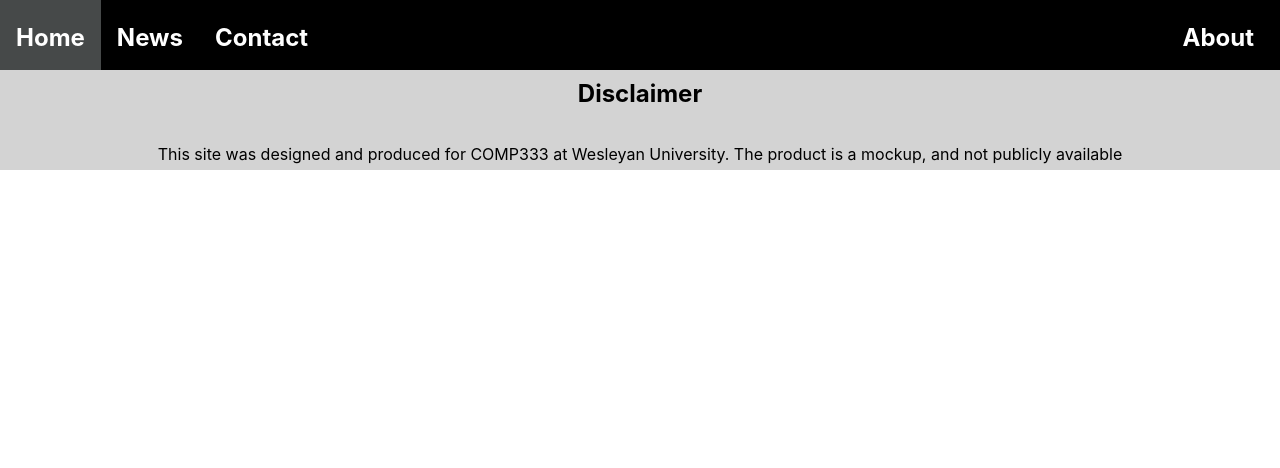
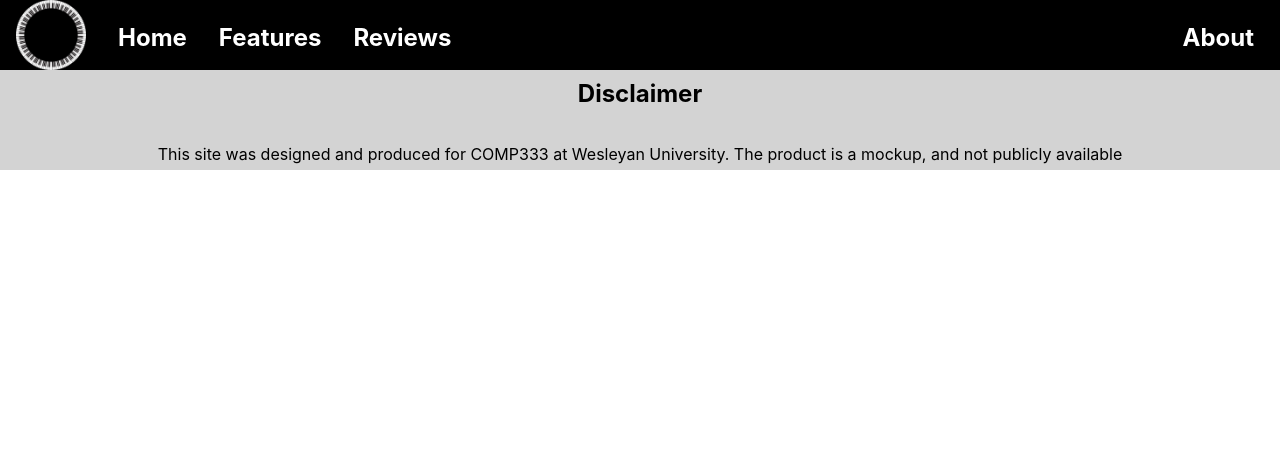
Before and after one commit to saolep/COMP333-HW1, a plain HTML site: page index.html in a window 1280 px wide. Shown: the top 468 px of the page. Drawn offline with Linux system fonts and the light colour scheme.

Commit message:
site navbar icon

```diff
--- a/index.html
+++ b/index.html
@@ -12,9 +12,10 @@
     <div id="navbar">
 
         <ul>
+            <li><img src="icons/piano-g8d45628e1_1280.png"></li>
             <li><a href="#home">Home</a></li>
-            <li><a href="#Reviews">News</a></li>
-            <li><a href="#contact">Contact</b></a></li>
+            <li><a href="#features">Features</a></li>
+            <li><a href="#reviews">Reviews</b></a></li>
             <li style="float:right; padding-right: 10px"><a href="#about">About</a></li>
         </ul>
     </div>
@@ -23,7 +24,6 @@
         <h2>Disclaimer</h2>
         This site was designed and produced for COMP333 at Wesleyan University. The product is a mockup, and not publicly available
     </div>
-
     <div id="test"><p id="home">Test</p><p>Test</p></div>
 
 </body>
--- a/style.css
+++ b/style.css
@@ -18,6 +18,7 @@ body {
 #disclaimer p {
 }
 
+
 #navbar ul {
     list-style-type: none;
     margin: 0;
@@ -35,6 +36,7 @@ body {
     height: 100px;
 }
 
+
 #navbar li a {
     display: block;
     color: white;
@@ -45,7 +47,12 @@ body {
     height: 70px;
     line-height: 2;
     text-align: center;
+}
 
+#navbar li img {
+    display: block;
+    padding: 0px 16px;
+    height: 70px;
     }
 
 #navbar li a:hover {
```
Also changed, not shown: icons/piano-g8d45628e1_1280.png (added). Lines whose indentation alone changed are shown as unchanged.
